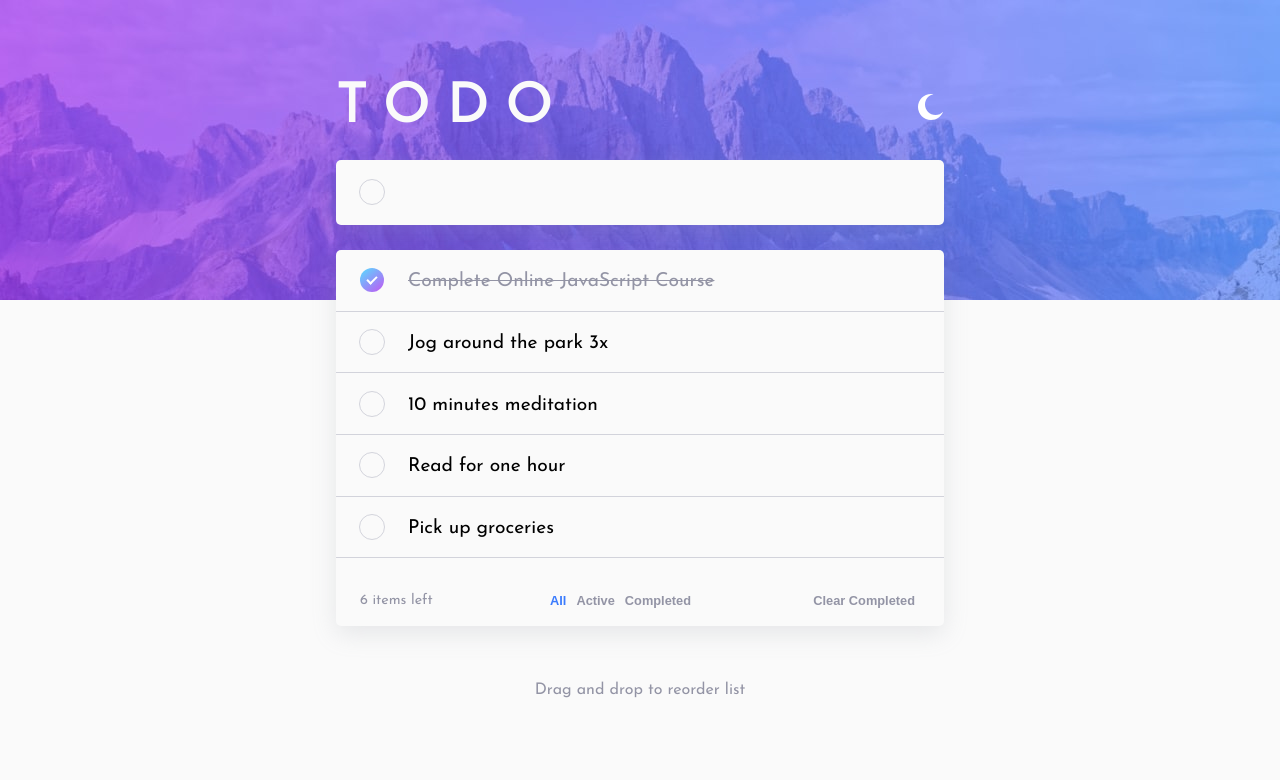
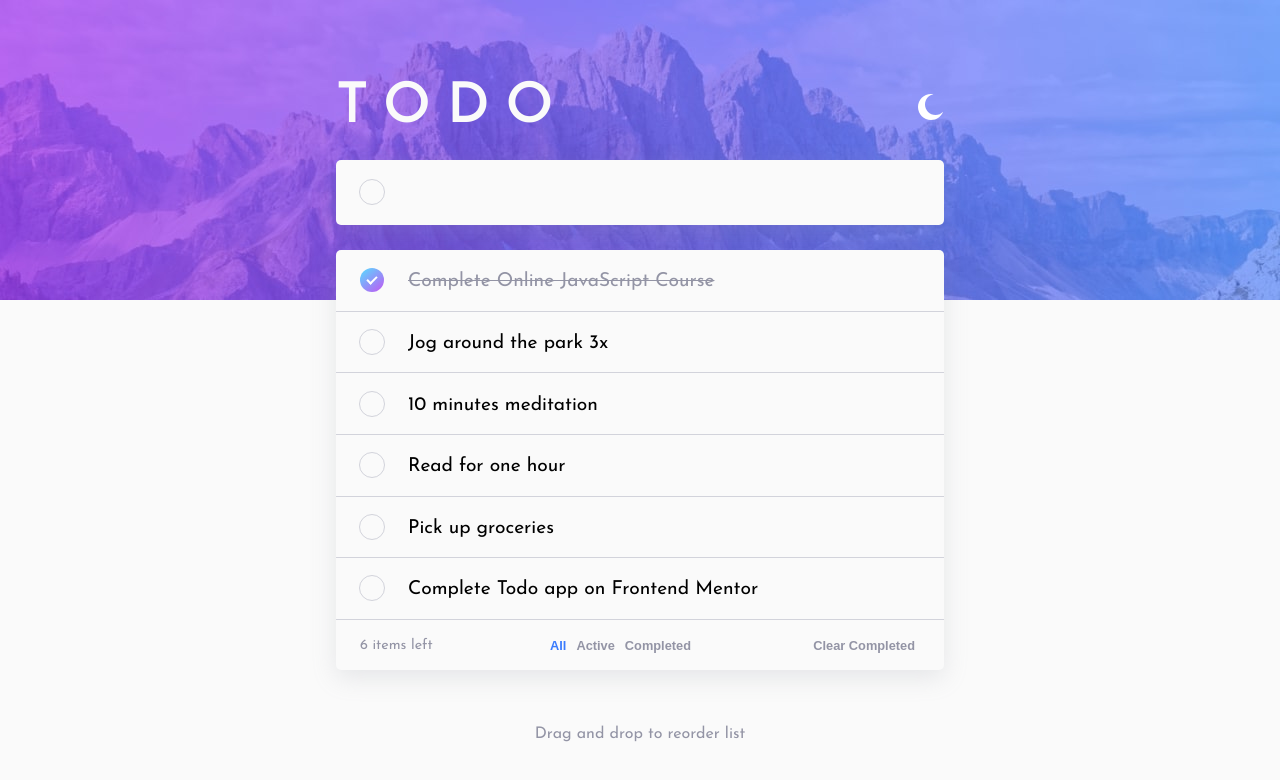
Before and after one commit to Eloquence98/fm-ch-todo-app, a React (Create React App) app: page / in a window 1280 px wide. Shown: the top 780 px of the page. Built offline with nearby package versions, Linux system fonts and the light colour scheme.

Commit message:
add scrollbar height

```diff
--- a/src/App.js
+++ b/src/App.js
@@ -5,16 +5,10 @@ function App() {
   const [width, setWidth] = useState(true)
 
   const windowWidth = window.screen.width
-  function handleWidthChange() {
-    if (windowWidth > 560) setWidth(true)
-    if (windowWidth <= 560) setWidth(false)
-  }
 
   useEffect(() => {
     windowWidth <= 560 ? setWidth(false) : setWidth(true)
   }, [windowWidth])
-
-  window.addEventListener('resize', handleWidthChange)
 
   return (
     <>
--- a/src/components/Scrollbar.js
+++ b/src/components/Scrollbar.js
@@ -1,7 +1,22 @@
-import React from 'react'
+import React, { useEffect, useRef, useState } from 'react'
 
 function Scrollbar({ children }) {
-  return <div className='scroll-bar'>{children}</div>
+  const [height, setHeight] = useState(null)
+  const ref = useRef(null)
+
+  // height set
+  useEffect(() => {
+    setHeight(ref.current.clientHeight)
+  }, [])
+  return (
+    <div
+      className={'scroll-bar'}
+      style={{ maxHeight: `${height - 17.5}px` }}
+      ref={ref}
+    >
+      {children}
+    </div>
+  )
 }
 
 export default Scrollbar
--- a/src/index.css
+++ b/src/index.css
@@ -337,7 +337,7 @@ ul .footer {
 /* SCROLL */
 .scroll-bar {
   overflow-y: scroll;
-  max-height: 40.6vh;
+  /* max-height: 40.9vh; */
   border-style: none;
 }
 /* Scrollbar Styling */
```
